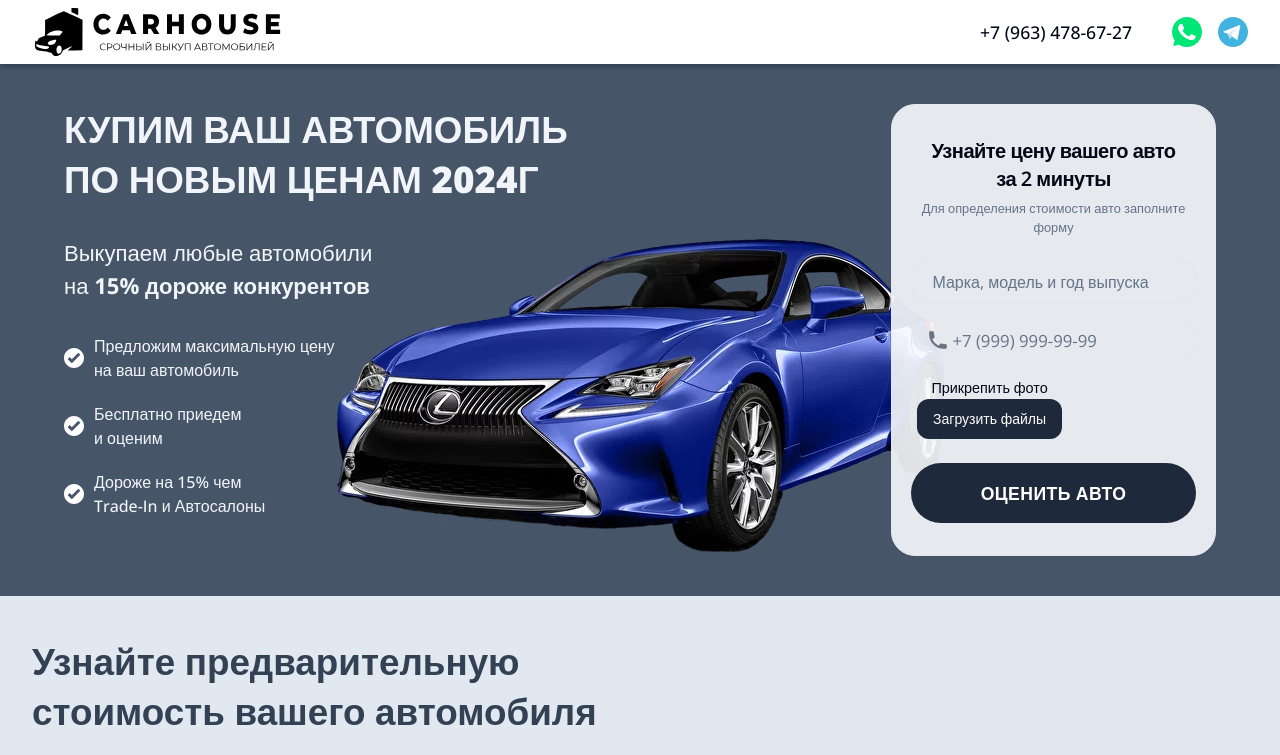
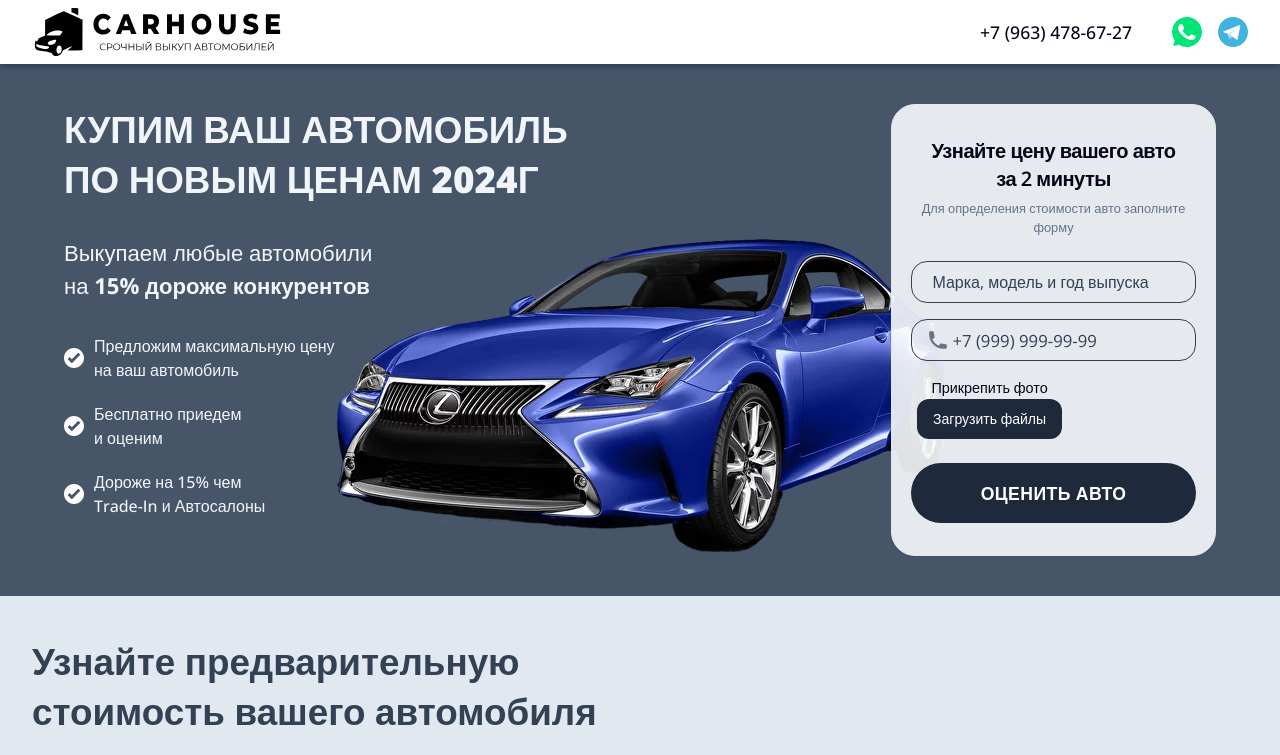
Before and after one commit to Arkyn123/carhouse-front, a Next.js app: page / in a window 1280 px wide. Shown: the top 755 px of the page. Built offline with nearby package versions, Linux system fonts and the light colour scheme.

Commit message:
fix input colors in InputForm

```diff
--- a/src/components/bottom/bottom.tsx
+++ b/src/components/bottom/bottom.tsx
@@ -13,8 +13,8 @@ export default function Bottom() {
 
     return (
         <div className="bg-white">
-            <div className="container my-5 flex items-end justify-between px-[5%]">
-                <div className="flex flex-col gap-2">
+            <div className="container my-5 flex items-center justify-between px-[5%]">
+                <div className="flex flex-col gap-1">
                     {/* <Image
                         alt="Header image"
                         width={230}
--- a/src/components/bottom/privacyDialog.tsx
+++ b/src/components/bottom/privacyDialog.tsx
@@ -29,7 +29,7 @@ export default function PrivacyDilaog({ open, setOpen }: Props) {
     return (
         <Dialog open={open}>
             <DialogContent className="flex gap-[8px] flex-col items-start min-w-[900px] justify-center bg-white focus-visible:outline-0 focus-visible:ring-offset-0 focus-visible:ring-0" onInteractOutside={() => setOpen(false)}>
-                <p className="text-[180%] font-bold text-nowrap mb-6" >Политика конфиденциальности</p>
+                <p className="text-[180%] font-bold text-nowrap" >Политика конфиденциальности</p>
 
                 <BalanceText text="Оставляя данные на сайте, Вы соглашаетесь с Политикой конфиденциальности и защиты информации." />
 
--- a/src/components/lexusForm/priceCard/inputForm.tsx
+++ b/src/components/lexusForm/priceCard/inputForm.tsx
@@ -20,6 +20,7 @@ import OkDialog from "./okDialog"
 
 type Props = {
   className?: string
+  inputClassName?: string
 }
 
 const FormSchema = z.object({
@@ -27,7 +28,7 @@ const FormSchema = z.object({
   phoneNumber: z.string().refine(val => val.length == 18, { message: "Пожалуйста, введите номер телефона!" })
 })
 
-export function InputForm({ className }: Props) {
+export function InputForm({ className, inputClassName }: Props) {
 
   const [okDialog, setOkDialog] = useState(false)
   const [filesDialog, setFilesDialog] = useState(false)
@@ -132,7 +133,7 @@ export function InputForm({ className }: Props) {
           render={({ field }) => (
             <FormItem className="w-full mx-[50%]">
               <FormControl>
-                <Input className="bg-transparent p-5 text-left text-base rounded-2xl w-full relative" placeholder="Марка, модель и год выпуска" {...field} />
+                <Input className={cn(inputClassName, "bg-transparent p-5 text-left text-base rounded-2xl w-full relative")} placeholder="Марка, модель и год выпуска" {...field} />
               </FormControl>
             </FormItem>
           )}
@@ -143,7 +144,7 @@ export function InputForm({ className }: Props) {
           render={({ field }) => (
             <FormItem className="w-full mx-[50%]">
               <FormControl onChange={(e: FormEvent<HTMLInputElement>) => handlePhoneNumber(e)}>
-              <PhoneInput className={cn(checkPhone ? "border-red-500 bg-red-500/10" : "", "bg-transparent p-5 text-left rounded-2xl duration-150")} {...field} />
+                <PhoneInput className={cn(checkPhone ? "!border-red-500 !bg-red-500/10" : "", inputClassName, "bg-transparent p-5 text-left rounded-2xl duration-150")} {...field} />
                 {/* <div className="relative w-full">
                   {checkPhone && <div className="absolute inset-0 bg-slate-100 p-5 text-left text-base rounded-2xl"></div>}
                   <PhoneInput className={cn(checkPhone ? "border-red-500 bg-red-500/10" : "", "relative p-5 text-left rounded-2xl duration-150")} {...field} />
--- a/src/components/lexusForm/priceCard/priceCard.tsx
+++ b/src/components/lexusForm/priceCard/priceCard.tsx
@@ -22,7 +22,7 @@ export default function PriceCard() {
             </CardHeader>
             <CardContent className="pb-6 px-[6%] w-full">
 
-                    <InputForm />
+                <InputForm inputClassName="placeholder:text-slate-700 border-slate-700" />
 
             </CardContent>
         </Card>
--- a/src/components/wannaSell/wannaSell.tsx
+++ b/src/components/wannaSell/wannaSell.tsx
@@ -15,7 +15,7 @@ export default function WannaSell() {
                         Заполните форму и узнайте цену вашего <br /> авто за 2 минуты
                     </span>
 
-                    <InputForm className="w-[60%]" />
+                    <InputForm className="w-[60%]" inputClassName="placeholder:text-slate-300 border-slate-300" />
                 </div>
 
                 <Image className="rounded-full" src={workerImage} alt="workerImage" height={400} width={400} />
```
Lines whose indentation alone changed are shown as unchanged.
